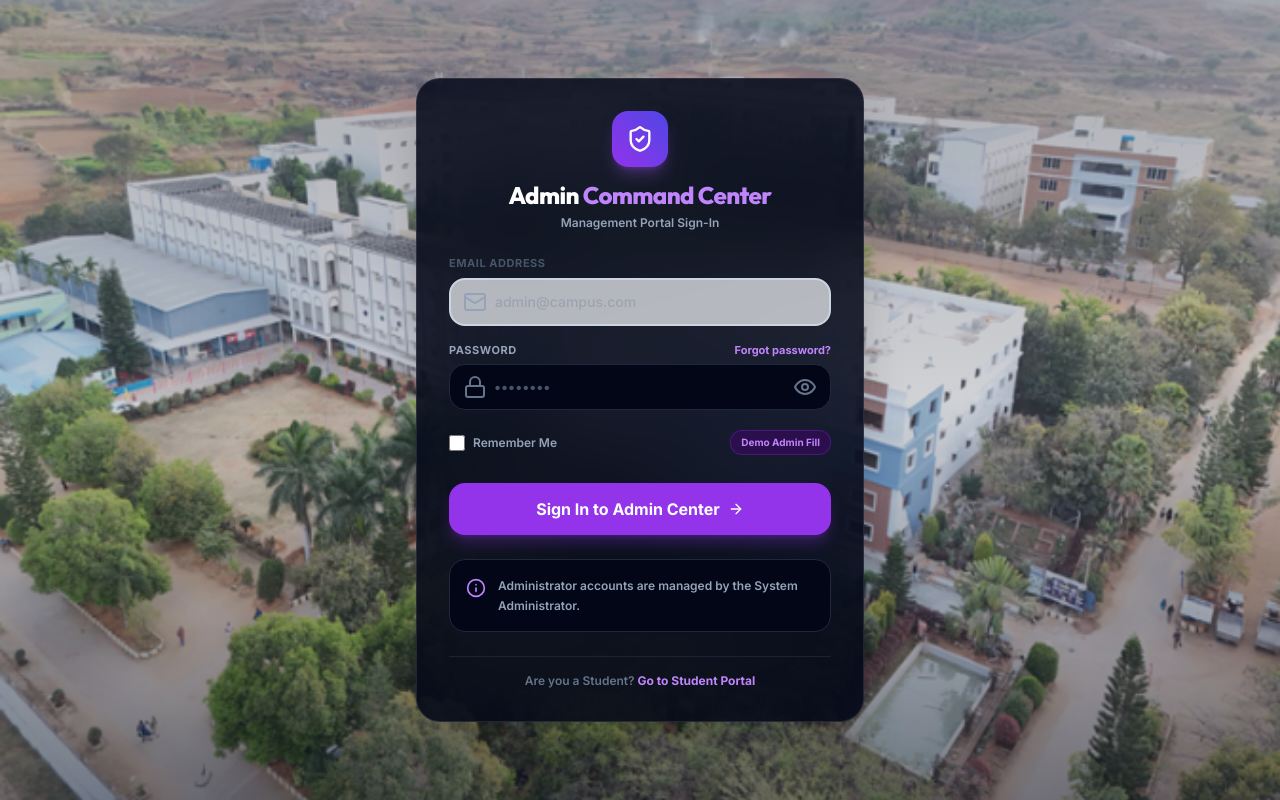
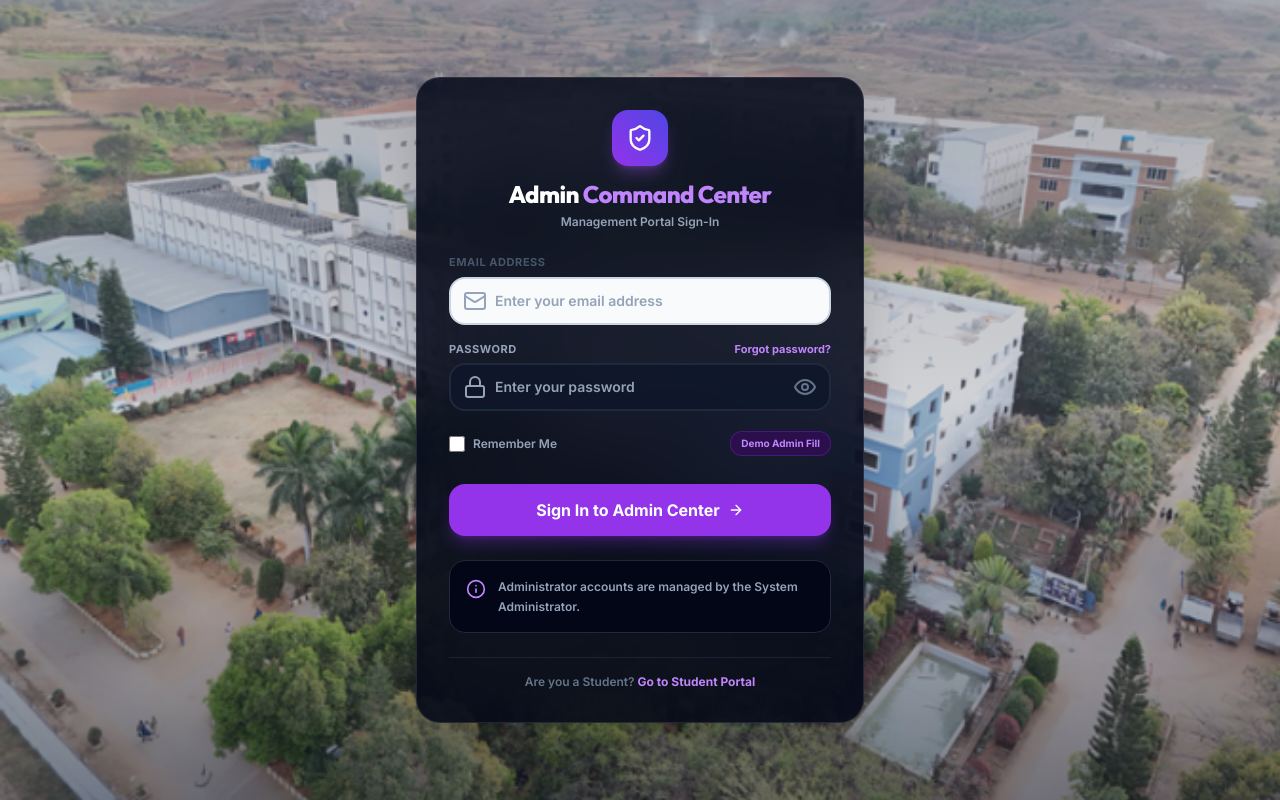
Before and after one commit to priyadarshini-ramthu1010/campus-complaint-system, a React (Vite) app in the folder frontend/: page /admin/login in a window 1280 px wide. Built offline with nearby package versions, Linux system fonts and the light colour scheme.

Commit message:
Improve login page inputs: high-contrast password visibility, clean empty default email & password, placeholders, demo login fill

```diff
--- a/frontend/src/components/ColorChangingEmailInput.jsx
+++ b/frontend/src/components/ColorChangingEmailInput.jsx
@@ -5,13 +5,14 @@ import { Mail, CheckCircle2, AlertCircle, Sparkles } from 'lucide-react';
  * ColorChangingEmailInput Component
  * Dynamically changes input border, glow, icon, text tint, and progress bar
  * color in real-time as each letter/character is typed into the email field.
+ * Empty by default until user types or clicks demo fill.
  */
 const ColorChangingEmailInput = ({
   value = '',
   onChange,
   onBlur,
   name = 'email',
-  placeholder = 'your-email@campus.com',
+  placeholder = 'Enter your email address',
   error = null,
   registerProps = {},
   required = true,
@@ -43,13 +44,13 @@ const ColorChangingEmailInput = ({
     const len = val.length;
     if (len === 0) {
       return {
-        stage: 'Empty',
+        stage: '',
         colorName: 'slate',
         borderColor: 'border-slate-300 dark:border-slate-700',
-        focusRing: 'focus:ring-slate-400/20 focus:border-slate-400',
-        textColor: 'text-slate-700 dark:text-slate-200',
+        focusRing: 'focus:ring-blue-500/20 focus:border-blue-500',
+        textColor: 'text-slate-900 dark:text-slate-100 font-semibold',
         iconColor: 'text-slate-400',
-        badgeBg: 'bg-slate-100 text-slate-600 dark:bg-slate-800 dark:text-slate-400',
+        badgeBg: '',
         progressBg: 'bg-slate-200 dark:bg-slate-700',
         percent: 0,
         gradient: 'from-slate-400 to-slate-500',
@@ -63,11 +64,11 @@ const ColorChangingEmailInput = ({
 
     if (error) {
       return {
-        stage: 'Invalid Error',
+        stage: 'Invalid Email',
         colorName: 'red',
         borderColor: 'border-red-500 dark:border-red-500',
         focusRing: 'focus:ring-red-500/30 focus:border-red-500',
-        textColor: 'text-red-600 dark:text-red-400',
+        textColor: 'text-red-600 dark:text-red-400 font-semibold',
         iconColor: 'text-red-500',
         badgeBg: 'bg-red-100 text-red-700 dark:bg-red-900/40 dark:text-red-300',
         progressBg: 'bg-red-500',
@@ -83,7 +84,7 @@ const ColorChangingEmailInput = ({
         colorName: 'emerald',
         borderColor: 'border-emerald-500 dark:border-emerald-400',
         focusRing: 'focus:ring-emerald-500/30 focus:border-emerald-500',
-        textColor: 'text-emerald-700 dark:text-emerald-300 font-semibold',
+        textColor: 'text-emerald-700 dark:text-emerald-300 font-bold',
         iconColor: 'text-emerald-500 dark:text-emerald-400',
         badgeBg: 'bg-emerald-100 text-emerald-800 dark:bg-emerald-950 dark:text-emerald-300',
         progressBg: 'bg-emerald-500',
@@ -99,7 +100,7 @@ const ColorChangingEmailInput = ({
         colorName: 'indigo',
         borderColor: 'border-indigo-500 dark:border-indigo-400',
         focusRing: 'focus:ring-indigo-500/30 focus:border-indigo-500',
-        textColor: 'text-indigo-700 dark:text-indigo-300',
+        textColor: 'text-indigo-700 dark:text-indigo-300 font-semibold',
         iconColor: 'text-indigo-500 dark:text-indigo-400',
         badgeBg: 'bg-indigo-100 text-indigo-800 dark:bg-indigo-950 dark:text-indigo-300',
         progressBg: 'bg-indigo-500',
@@ -115,7 +116,7 @@ const ColorChangingEmailInput = ({
         min: 1, max: 3, name: 'Warm Amber',
         borderColor: 'border-amber-400 dark:border-amber-500',
         focusRing: 'focus:ring-amber-500/30 focus:border-amber-500',
-        textColor: 'text-amber-700 dark:text-amber-300',
+        textColor: 'text-amber-800 dark:text-amber-300 font-semibold',
         iconColor: 'text-amber-500',
         badgeBg: 'bg-amber-100 text-amber-800 dark:bg-amber-950 dark:text-amber-300',
         progressBg: 'bg-amber-400',
@@ -126,7 +127,7 @@ const ColorChangingEmailInput = ({
         min: 4, max: 7, name: 'Vibrant Orange',
         borderColor: 'border-orange-500 dark:border-orange-400',
         focusRing: 'focus:ring-orange-500/30 focus:border-orange-500',
-        textColor: 'text-orange-700 dark:text-orange-300',
+        textColor: 'text-orange-800 dark:text-orange-300 font-semibold',
         iconColor: 'text-orange-500',
         badgeBg: 'bg-orange-100 text-orange-800 dark:bg-orange-950 dark:text-orange-300',
         progressBg: 'bg-orange-500',
@@ -137,7 +138,7 @@ const ColorChangingEmailInput = ({
         min: 8, max: 11, name: 'Electric Sky',
         borderColor: 'border-sky-500 dark:border-sky-400',
         focusRing: 'focus:ring-sky-500/30 focus:border-sky-500',
-        textColor: 'text-sky-700 dark:text-sky-300',
+        textColor: 'text-sky-800 dark:text-sky-300 font-semibold',
         iconColor: 'text-sky-500',
         badgeBg: 'bg-sky-100 text-sky-800 dark:bg-sky-950 dark:text-sky-300',
         progressBg: 'bg-sky-500',
@@ -148,7 +149,7 @@ const ColorChangingEmailInput = ({
         min: 12, max: 99, name: 'Purple Neon',
         borderColor: 'border-purple-500 dark:border-purple-400',
         focusRing: 'focus:ring-purple-500/30 focus:border-purple-500',
-        textColor: 'text-purple-700 dark:text-purple-300',
+        textColor: 'text-purple-800 dark:text-purple-300 font-semibold',
         iconColor: 'text-purple-500',
         badgeBg: 'bg-purple-100 text-purple-800 dark:bg-purple-950 dark:text-purple-300',
         progressBg: 'bg-purple-500',
@@ -178,12 +179,12 @@ const ColorChangingEmailInput = ({
 
   return (
     <div className={`flex flex-col gap-1.5 w-full ${className}`}>
-      {/* Live typing status header bar */}
+      {/* Header Label */}
       <div className="flex items-center justify-between text-[11px]">
         <label className="font-bold text-slate-600 dark:text-slate-400 uppercase tracking-wider flex items-center gap-1.5">
           Email Address
-          {typedLength > 0 && (
-            <span className={`px-2 py-0.5 rounded-full text-[10px] font-extrabold transition-all duration-300 animate-pulse ${colorState.badgeBg}`}>
+          {typedLength > 0 && colorState.stage && (
+            <span className={`px-2 py-0.5 rounded-full text-[10px] font-extrabold transition-all duration-300 ${colorState.badgeBg}`}>
               {colorState.stage}
             </span>
           )}
@@ -195,7 +196,7 @@ const ColorChangingEmailInput = ({
         )}
       </div>
 
-      {/* Main Input Container with Dynamic Color Shifting */}
+      {/* Main Input Field */}
       <div className="relative group">
         <span className={`absolute inset-y-0 left-0 pl-3.5 flex items-center transition-colors duration-300 ${colorState.iconColor}`}>
           <Mail className="h-4.5 w-4.5" />
@@ -216,7 +217,7 @@ const ColorChangingEmailInput = ({
             if (onBlur) onBlur(e);
             if (registerProps.onBlur) registerProps.onBlur(e);
           }}
-          className={`w-full rounded-2xl border-2 bg-slate-50/70 dark:bg-slate-900/70 pl-11 pr-10 py-3 text-xs sm:text-sm font-medium focus:outline-none transition-all duration-300 ${colorState.borderColor} ${colorState.focusRing} ${colorState.textColor} ${colorState.shadowGlow}`}
+          className={`w-full rounded-2xl border-2 bg-slate-50 dark:bg-slate-900/90 pl-11 pr-10 py-3 text-xs sm:text-sm font-semibold text-slate-900 dark:text-white placeholder-slate-400 dark:placeholder-slate-500 caret-blue-600 dark:caret-white focus:outline-none transition-all duration-300 ${colorState.borderColor} ${colorState.focusRing} ${colorState.shadowGlow}`}
         />
 
         {/* Right Status Icon */}
@@ -231,7 +232,7 @@ const ColorChangingEmailInput = ({
         </div>
       </div>
 
-      {/* Dynamic Letter Typing Color Bar */}
+      {/* Dynamic Letter Typing Progress Bar */}
       {typedLength > 0 && (
         <div className="w-full bg-slate-200 dark:bg-slate-800 h-1.5 rounded-full overflow-hidden transition-all duration-300 mt-0.5">
           <div
--- a/frontend/src/pages/Login.jsx
+++ b/frontend/src/pages/Login.jsx
@@ -49,14 +49,10 @@ const Login = ({ initialRole = 'student' }) => {
 
   const emailValue = watch('email');
 
-  // Load remembered email on mount
+  // Default email and password are empty unless demo buttons are clicked
   useEffect(() => {
-    const savedEmail = localStorage.getItem('campusfix_remembered_email');
-    if (savedEmail) {
-      setValue('email', savedEmail);
-      setRememberMe(true);
-    }
-  }, [setValue]);
+    // Keep fields empty by default
+  }, []);
 
   // Demo accounts helper
   const demoAccounts = {
@@ -148,7 +144,7 @@ const Login = ({ initialRole = 'student' }) => {
       color: 'from-blue-600 to-indigo-600',
       badge: 'bg-blue-50 text-blue-700 border-blue-200',
       btnColor: 'bg-blue-600 hover:bg-blue-700 shadow-blue-500/20',
-      emailPlaceholder: 'student@campus.com'
+      emailPlaceholder: 'Enter your email address'
     },
     staff: {
       title: 'Staff Maintenance Console',
@@ -157,7 +153,7 @@ const Login = ({ initialRole = 'student' }) => {
       color: 'from-violet-600 to-purple-600',
       badge: 'bg-purple-50 text-purple-700 border-purple-200',
       btnColor: 'bg-purple-600 hover:bg-purple-700 shadow-purple-500/20',
-      emailPlaceholder: 'staff@campus.com'
+      emailPlaceholder: 'Enter your email address'
     },
     admin: {
       title: 'Admin Command Center',
@@ -166,7 +162,7 @@ const Login = ({ initialRole = 'student' }) => {
       color: 'from-slate-800 to-indigo-900',
       badge: 'bg-slate-100 text-slate-800 border-slate-300',
       btnColor: 'bg-slate-900 hover:bg-slate-800 shadow-slate-900/20',
-      emailPlaceholder: 'admin@campus.com'
+      emailPlaceholder: 'Enter your email address'
     }
   };
 
@@ -377,9 +373,9 @@ const Login = ({ initialRole = 'student' }) => {
                   </span>
                   <input
                     type={showPassword ? 'text' : 'password'}
-                    placeholder="••••••••"
-                    className={`w-full rounded-2xl border bg-slate-50/50 pl-11 pr-11 py-3 text-xs sm:text-sm font-medium focus:outline-none focus:ring-4 focus:ring-blue-500/10 focus:bg-white transition-all duration-200 ${
-                      errors.password ? 'border-red-400 focus:ring-red-500/10' : 'border-slate-200 focus:border-blue-500'
+                    placeholder="Enter your password"
+                    className={`w-full rounded-2xl border-2 bg-slate-50 dark:bg-slate-900/90 pl-11 pr-11 py-3 text-xs sm:text-sm font-semibold text-slate-900 dark:text-white placeholder-slate-400 dark:placeholder-slate-500 caret-blue-600 dark:caret-white focus:outline-none focus:ring-4 focus:ring-blue-500/20 focus:border-blue-500 transition-all duration-200 ${
+                      errors.password ? 'border-red-400 focus:ring-red-500/10' : 'border-slate-300 dark:border-slate-700'
                     }`}
                     {...register('password', { required: 'Password is required' })}
                   />
--- a/frontend/src/pages/Register.jsx
+++ b/frontend/src/pages/Register.jsx
@@ -183,7 +183,7 @@ const Register = () => {
           <div className="sm:col-span-2 text-left">
             <ColorChangingEmailInput
               value={emailValue}
-              placeholder="alice@campus.com"
+              placeholder="Enter your email address"
               error={errors.email}
               registerProps={register('email', {
                 required: 'Email address is required',
@@ -204,9 +204,9 @@ const Register = () => {
               </span>
               <input
                 type="password"
-                placeholder="Minimum 6 characters"
-                className={`w-full rounded-2xl border bg-slate-50/50 dark:bg-slate-900/60 pl-11 pr-4 py-2.5 text-xs sm:text-sm text-slate-800 dark:text-slate-100 placeholder-slate-400 dark:placeholder-slate-500 focus:outline-none focus:ring-4 focus:ring-blue-500/10 focus:bg-white dark:focus:bg-slate-900 focus:border-blue-500 transition-all duration-200 ${
-                  errors.password ? 'border-red-300 focus:ring-red-500/10' : 'border-slate-200/80 dark:border-slate-800 focus:border-blue-500'
+                placeholder="Enter your password"
+                className={`w-full rounded-2xl border-2 bg-slate-50 dark:bg-slate-900/90 pl-11 pr-4 py-2.5 text-xs sm:text-sm font-semibold text-slate-900 dark:text-white placeholder-slate-400 dark:placeholder-slate-500 caret-blue-600 dark:caret-white focus:outline-none focus:ring-4 focus:ring-blue-500/20 focus:border-blue-500 transition-all duration-200 ${
+                  errors.password ? 'border-red-300 focus:ring-red-500/10' : 'border-slate-200/80 dark:border-slate-800'
                 }`}
                 {...register('password', {
                   required: 'Password is required',
--- a/frontend/src/pages/admin/ManagementLogin.jsx
+++ b/frontend/src/pages/admin/ManagementLogin.jsx
@@ -134,7 +134,7 @@ const ManagementLogin = () => {
           {/* Email Input with Dynamic Letter Typing Color Shift */}
           <ColorChangingEmailInput
             value={emailValue}
-            placeholder="admin@campus.com"
+            placeholder="Enter your email address"
             error={errors.email}
             registerProps={register('email', {
               required: 'Admin email is required',
@@ -157,13 +157,13 @@ const ManagementLogin = () => {
               </button>
             </div>
             <div className="relative">
-              <span className="absolute inset-y-0 left-0 pl-3.5 flex items-center text-slate-500">
+              <span className="absolute inset-y-0 left-0 pl-3.5 flex items-center text-slate-400">
                 <Lock className="h-4.5 w-4.5" />
               </span>
               <input
                 type={showPassword ? 'text' : 'password'}
-                placeholder="••••••••"
-                className={`w-full rounded-2xl border bg-slate-950 pl-11 pr-11 py-3 text-xs sm:text-sm font-semibold text-slate-100 placeholder-slate-600 focus:outline-none focus:border-purple-500 transition-all ${
+                placeholder="Enter your password"
+                className={`w-full rounded-2xl border-2 bg-slate-900/90 pl-11 pr-11 py-3 text-xs sm:text-sm font-semibold text-white placeholder-slate-400 caret-purple-400 focus:outline-none focus:border-purple-500 transition-all ${
                   errors.password ? 'border-rose-500' : 'border-slate-800'
                 }`}
                 {...register('password', { required: 'Password is required' })}
```
